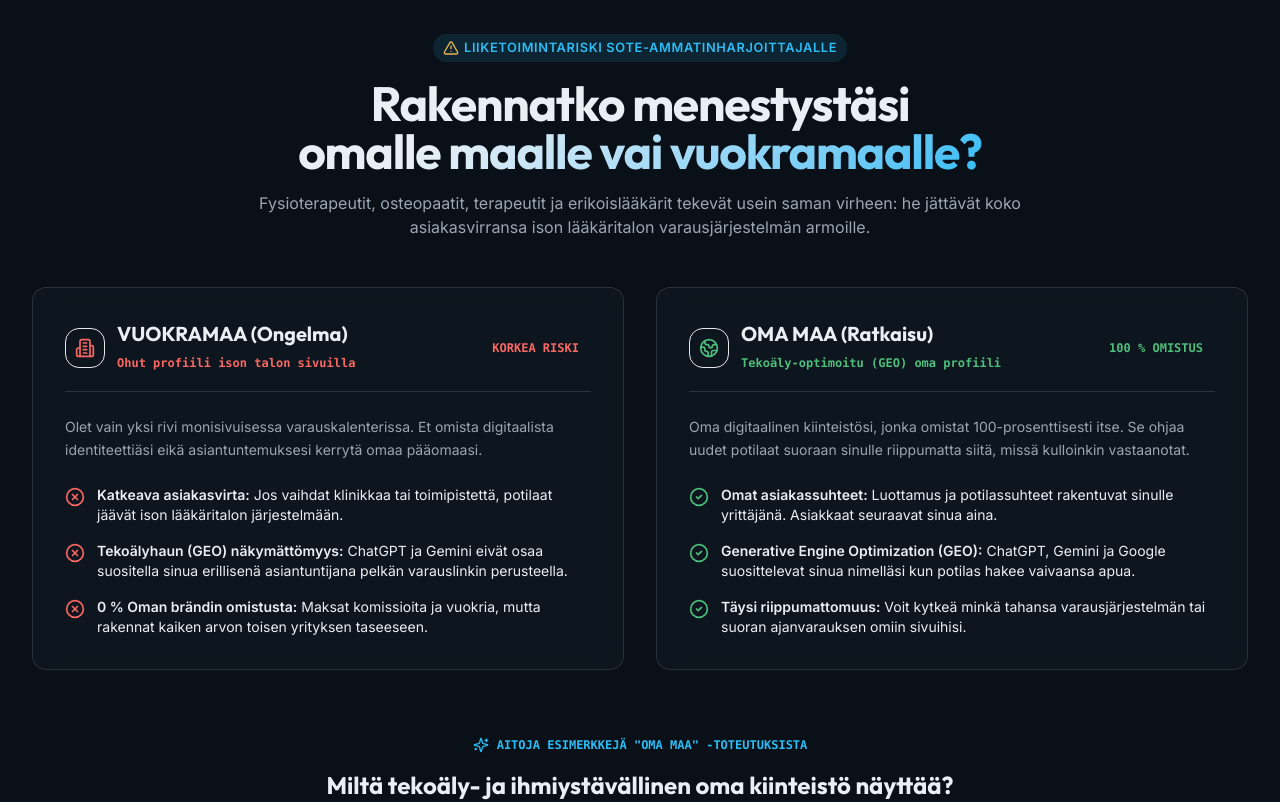
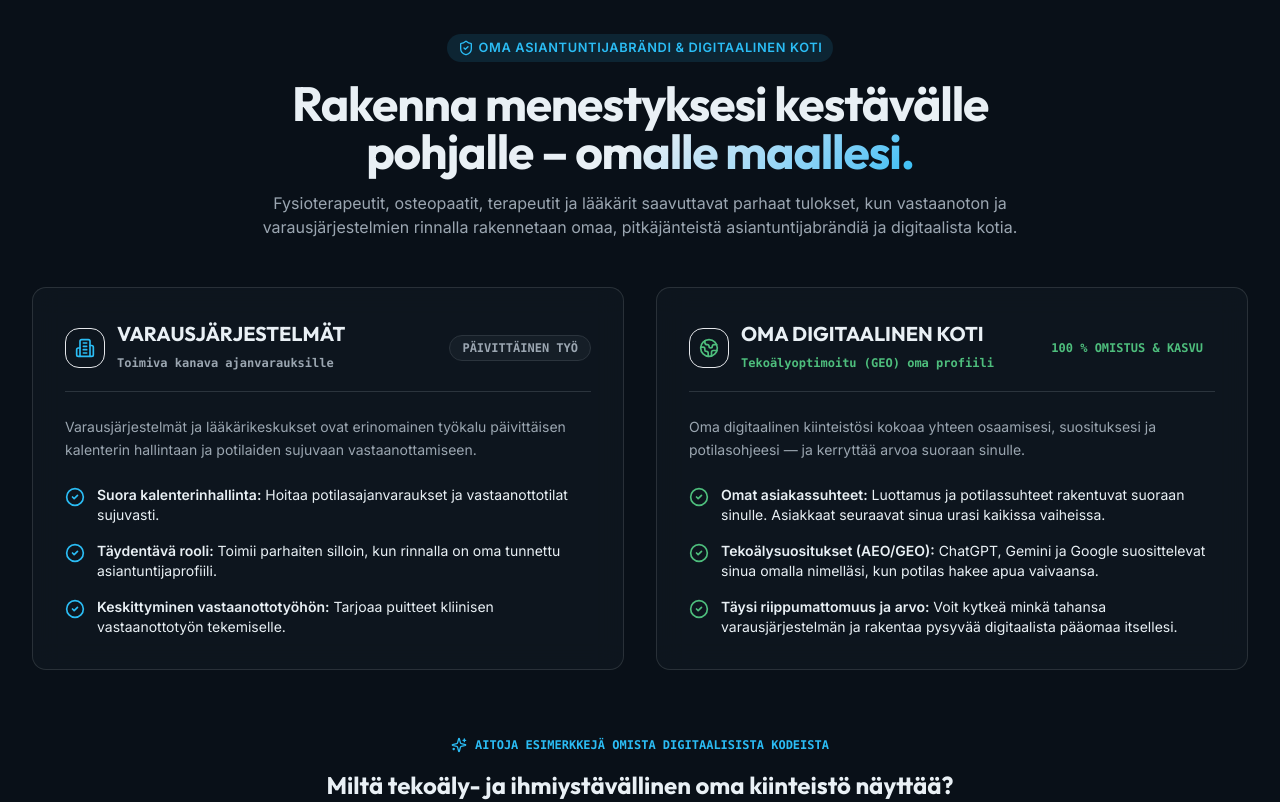
Before and after one commit to tftsakkinen-collab/tiedottajanne, a Next.js app: page /palvelut in a window 1280 px wide. Shown: the part 880-1682 px from the top of the page. Built offline with nearby package versions, Linux system fonts and the light colour scheme; no server answers.

Commit message:
feat(copy): 100% positive brand-building messaging and affirmative imperatives across all pages

```diff
--- a/src/app/page.tsx
+++ b/src/app/page.tsx
@@ -6,13 +6,13 @@ import { SITE_CONFIG } from "@/data/config";
 
 export const metadata: Metadata = {
   title: "Tiedottajanne Oy — AI-Kotisivut SOTE-Ammatinharjoittajille",
-  description: "Älä jätä asiakasvirtaasi isojen lääkäritalojen varausjärjestelmien varaan. Hanki AI-optimoitu (GEO) oma profiili 499 € perustajahintaan (vain 10 ensimmäiselle).",
+  description: "Rakenna oma digitaalinen kotisi: asiakassuhteet ja näkyvyys, jotka pysyvät sinulla. Hanki tekoälylle (GEO) optimoitu oma profiili 499 € perustajahintaan (vain 10 ensimmäiselle).",
   alternates: {
     canonical: "https://www.tiedottajanne.com",
   },
   openGraph: {
     title: "AI-Kotisivut SOTE-Ammatinharjoittajille — Tiedottajanne Oy",
-    description: "Oma maa vs. Vuokramaa: Täysin oma tekoälylle (ChatGPT, Gemini) optimoitu kotisivusto sote-alan ammatinharjoittajille.",
+    description: "Rakenna oma digitaalinen kotisi: asiakassuhteet ja näkyvyys, jotka pysyvät sinulla. Tekoälylle (ChatGPT, Gemini) optimoitu kotisivusto sote-alan ammatinharjoittajille.",
     url: "https://www.tiedottajanne.com",
     siteName: "Tiedottajanne Oy",
     locale: "fi_FI",
@@ -65,10 +65,10 @@ export default function Home() {
     "mainEntity": [
       {
         "@type": "Question",
-        "name": "Eikö profiili ison lääkärikeskuksen sivuilla riitä minulle?",
+        "name": "Miksi oma verkkokoti on tärkeä lisä vastaanoton ja varausjärjestelmän rinnalle?",
         "acceptedAnswer": {
           "@type": "Answer",
-          "text": "Profiili ison talon sivuilla on vuokramaata. Et omista digitaalista identiteettiäsi, ja jos vaihdat toimipistettä tai kliinistä ryhmää, asiakasvirtasi katkeaa. Lisäksi ChatGPT ja Gemini eivät osaa suositella sinua erillisenä asiantuntijana ilman omaa indeksoitua verkkokotia."
+          "text": "Oma digitaalinen koti varmistaa, että asiantuntijabrändisi, potilassuhteesi ja ammatillinen luottamuksesi rakentuvat suoraan sinulle. Lisäksi ChatGPT, Perplexity ja Google suosittelevat sinua omalla nimelläsi asiantuntijana vain, kun sinulla on oma tekoälyoptimoitu verkkoprofiili."
         }
       },
       {
@@ -141,12 +141,12 @@ export default function Home() {
 
             {/* Hero H1 */}
             <h1 className="text-3xl sm:text-5xl lg:text-6xl font-bold tracking-tight leading-[1.1] font-display text-[var(--text)]">
-              Näytkö tekoälylle vai oletko vain <span className="text-gradient-cyan">nimi ison talon varauslistassa?</span>
+              Näy tekoälylle omalla nimelläsi – <span className="text-gradient-cyan">rakenna näkyvyyttä, joka on sinun.</span>
             </h1>
 
             {/* Hero Lede */}
             <p className="text-base sm:text-lg text-[var(--muted)] max-w-2xl leading-relaxed">
-              <strong>Oma maa vs. Vuokramaa:</strong> Älä vuokraa näkyvyyttäsi isojen lääkärikeskusten varausjärjestelmissä. Tiedottajanne Oy rakentaa sinulle täysin oman, tekoälylle (ChatGPT, Gemini, Google AI) optimoidun digitaalisen profiilin, joka ohjaa potilaat suoraan sinulle.
+              <strong>Rakenna oma digitaalinen kotisi:</strong> asiakassuhteet ja näkyvyys, jotka pysyvät sinulla. Tiedottajanne Oy rakentaa sinulle tekoälylle (ChatGPT, Gemini, Google AI) optimoidun digitaalisen profiilin, joka tuo potilaat ja asiakkaat suoraan luoksesi.
             </p>
 
             {/* Primary CTA + Secondary Link */}
@@ -165,7 +165,7 @@ export default function Home() {
                 href="/palvelut"
                 className="btn btn--outline btn--lg text-sm sm:text-base font-semibold flex items-center justify-center gap-2"
               >
-                <span>Lue lisää (Oma maa vs. Vuokramaa)</span>
+                <span>Lue lisää oman digitaalisen kodin eduista</span>
               </Link>
             </div>
 
@@ -233,7 +233,7 @@ export default function Home() {
                     <span className="w-2.5 h-2.5 rounded-full bg-[var(--success)] animate-pulse" />
                     <span className="font-medium text-[var(--text)]">Orgaaninen tekoälynäkyvyys:</span>
                   </div>
-                  <span className="font-bold text-[var(--success)] font-display text-sm">100 % Oma maa</span>
+                  <span className="font-bold text-[var(--success)] font-display text-sm">Oma digitaalinen koti</span>
                 </div>
               </div>
 
@@ -435,7 +435,7 @@ export default function Home() {
 
           <div className="space-y-4">
             <h2 className="text-3xl sm:text-5xl font-bold tracking-tight text-[var(--text)] font-display">
-              Siirry vuokramaalta <span className="text-gradient-cyan">omalle maalle tänään.</span>
+              Rakenna menestyksesi <span className="text-gradient-cyan">kestävälle pohjalle – omalle maallesi.</span>
             </h2>
             <p className="text-sm sm:text-base text-[var(--muted)] max-w-xl mx-auto leading-relaxed">
               Lukitse 499 € testiryhmähinta (10 ensimmäiselle sote-ammatinharjoittajalle). "Näe ennen kuin maksat" -lupaus ja 30 päivän tyytyväisyystakuu.
--- a/src/components/ChannelReferences.tsx
+++ b/src/components/ChannelReferences.tsx
@@ -18,10 +18,10 @@ export default function ChannelReferences() {
             <span>Käytännön näytöt &amp; referenssit</span>
           </div>
           <h2 className="text-3xl sm:text-4xl md:text-5xl font-bold tracking-tight text-[var(--text)] leading-tight font-display">
-            Opeta SOTEa <span className="text-gradient-cyan">aidoilla referenssikanavilla</span>
+            Rakenna omaa asiantuntijabrändiäsi <span className="text-gradient-cyan">testatuilla opeilla</span>
           </h2>
           <p className="text-slate-200 text-sm sm:text-base leading-relaxed">
-            Teoria ei yksin riitä terveydenhuollossa. Tiedottajanne Oy:n opit ja videostrategiat perustuvat aitoihin, satojatuhansia ihmisiä tavoittaneisiin suomen- ja englanninkielisiin videokanaviin.
+            Vahva ammatillinen osaaminen herää eloon vaikuttavalla videoviestinnällä. Tiedottajanne Oy:n opit ja videostrategiat antavat sinulle suorat työkalut oman kanavasi ja näkyvyytesi rakentamiseen.
           </p>
         </div>
 
@@ -60,7 +60,7 @@ export default function ChannelReferences() {
 
                 <div className="p-4 rounded-2xl bg-[var(--surface)] border border-[var(--border)] space-y-2">
                   <span className="text-xs font-semibold text-[var(--accent)] uppercase tracking-wider block">
-                    Mitä tästä oppii SOTE-ammattilaiselle:
+                    Miten voit soveltaa tätä omaan asiantuntijabrändiisi:
                   </span>
                   <ul className="space-y-1.5 text-xs text-slate-200">
                     {c.keyLearnings.map((t, i) => (
--- a/src/components/SoteRoiCalculator.tsx
+++ b/src/components/SoteRoiCalculator.tsx
@@ -163,7 +163,7 @@ export default function SoteRoiCalculator() {
               <div className="p-5 sm:p-6 rounded-2xl bg-white/[0.03] border border-white/10 space-y-1.5 text-center">
                 <span className="text-xs uppercase font-medium text-slate-300 block">Vastaava Ads-arvo / kk:</span>
                 <div className="text-3xl font-bold font-display text-emerald-400">{adSavings.toLocaleString("fi-FI")} €</div>
-                <span className="text-[11px] text-slate-300 block">Säästö suoraan leikkaamalla maksettua CPM-mainontaa</span>
+                <span className="text-[11px] text-slate-300 block">Arvo, jonka luot suoraan omalla orgaanisella näkyvyydelläsi ja brändipääomallasi</span>
               </div>
 
               <div className="p-5 sm:p-6 rounded-2xl bg-white/[0.03] border border-white/10 space-y-1.5 text-center">
@@ -182,7 +182,7 @@ export default function SoteRoiCalculator() {
             <div className="p-5 rounded-2xl bg-white/[0.02] border border-white/10 text-xs sm:text-sm text-slate-200 flex items-start sm:items-center gap-3.5">
               <ShieldCheck className="w-5 h-5 text-[#00d2ff] shrink-0 mt-0.5 sm:mt-0" />
               <span>
-                <strong className="text-white">Tiedottajanne Oy:n periaate:</strong> Orgaaninen laatu ja AEO-hakukonenäkyvyys (YouTube &amp; Google) tuovat kestävää luottamusta sote-alan asiakkaille ilman jatkuvaa rahan pumppaamista pikamainoksiin.
+                <strong className="text-white">Tiedottajanne Oy:n periaate:</strong> Orgaaninen laatu ja AEO-hakukonenäkyvyys (YouTube &amp; Google) rakentavat pysyvää luottamusta ja omaa asiantuntijabrändiä, joka kasvaa ja kantaa vuodesta toiseen kestävällä pohjalla.
               </span>
             </div>
           </div>
@@ -277,7 +277,7 @@ export default function SoteRoiCalculator() {
               <p className="text-xs text-slate-300 max-w-md mx-auto leading-relaxed">
                 {calculateScore() >= 80
                   ? "Erinomaista! Kanavasi ja viestintäsi ovat jo erittäin vahvalla pohjalla. Pyydä meiltä sparraus AI-automaatioiden hienosäätöön."
-                  : "Paljon potentiaalia! Orgaanisen näkyvyyden ja tekoälyvalmiuksien nostaminen tuo merkittäviä mainossäästöjä sote-yrityksellesi."}
+                  : "Upea mahdollisuus kehittyä! Oman orgaanisen näkyvyyden ja tekoälyvalmiuksien vahvistaminen avaa suuren potentiaalin oman asiantuntijabrändisi kasvulle."}
               </p>
             </div>
           </div>
--- a/src/components/palvelut/PalvelutHero.tsx
+++ b/src/components/palvelut/PalvelutHero.tsx
@@ -20,12 +20,12 @@ export default function PalvelutHero() {
 
         {/* Hero Headline */}
         <h1 className="text-3xl sm:text-5xl md:text-6xl lg:text-7xl font-display font-bold tracking-tight leading-[1.08] max-w-4xl text-[var(--text)]">
-          Näytkö tekoälylle vai oletko vain <span className="text-gradient-cyan">nimi ison talon varauslistassa?</span>
+          Näy tekoälylle omalla nimelläsi – <span className="text-gradient-cyan">rakenna näkyvyyttä, joka on sinun.</span>
         </h1>
 
         {/* Hero Lede / Value Proposition */}
         <p className="mt-6 text-base sm:text-lg md:text-xl text-[var(--muted)] max-w-3xl leading-relaxed font-sans">
-          <strong>Oma maa vs. Vuokramaa:</strong> Älä jätä asiakasvirtaasi ja digitaalista identiteettiäsi ison lääkärikeskuksen varausjärjestelmän armoille. Tiedottajanne Oy rakentaa sinulle täysin oman, tekoälylle (ChatGPT, Gemini, Google AI) optimoidun digitaalisen kiinteistön, joka tuo potilaat suoraan sinulle.
+          <strong>Rakenna oma digitaalinen kotisi:</strong> asiakassuhteet ja näkyvyys, jotka pysyvät sinulla. Tiedottajanne Oy rakentaa sinulle tekoälylle (ChatGPT, Gemini, Google AI) optimoidun digitaalisen kiinteistön, joka tuo potilaat ja asiakkaat suoraan luoksesi.
         </p>
 
         {/* Dual Call to Action Buttons */}
--- a/src/components/palvelut/SoteFaqSection.tsx
+++ b/src/components/palvelut/SoteFaqSection.tsx
@@ -13,8 +13,8 @@ export default function SoteFaqSection() {
 
   const faqs: FaqItem[] = [
     {
-      question: "Eikö profiili ison lääkärikeskuksen sivuilla riitä minulle?",
-      answer: "Profiili ison talon sivuilla on vuokramaata. Et omista digitaalista identiteettiäsi, ja jos vaihdat toimipistettä tai kliinistä ryhmää, asiakasvirtasi katkeaa. Lisäksi ChatGPT ja Gemini eivät osaa suositella sinua erillisenä asiantuntijana ilman omaa indeksoitua verkkokotia.",
+      question: "Miksi oma verkkokoti on tärkeä lisä vastaanoton ja varausjärjestelmän rinnalle?",
+      answer: "Oma digitaalinen koti varmistaa, että asiantuntijabrändisi, potilassuhteesi ja ammatillinen luottamuksesi rakentuvat suoraan sinulle. Lisäksi ChatGPT, Perplexity ja Google suosittelevat sinua omalla nimelläsi asiantuntijana vain silloin, kun sinulla on oma tekoälyoptimoitu verkkoprofiili.",
     },
     {
       question: "Mitä 'Näe ennen kuin maksat' -lupaus ja 30 päivän takuu tarkoittavat?",
@@ -88,7 +88,7 @@ export default function SoteFaqSection() {
         {/* Final CTA Strip */}
         <div className="pt-8 text-center space-y-4">
           <h3 className="text-xl font-bold text-[var(--text)] font-display">
-            Oletko valmis siirtymään vuokramaalta omalle maalle?
+            Oletko valmis rakentamaan menestyksesi omalle maallesi?
           </h3>
           <div>
             <a
--- a/src/components/palvelut/VuokramaaVsOmaMaa.tsx
+++ b/src/components/palvelut/VuokramaaVsOmaMaa.tsx
@@ -1,6 +1,6 @@
 "use client";
 
-import { AlertTriangle, CheckCircle2, XCircle, Building2, Globe2, ExternalLink, Sparkles } from "lucide-react";
+import { CheckCircle2, Building2, Globe2, ExternalLink, Sparkles, ShieldCheck } from "lucide-react";
 
 export default function VuokramaaVsOmaMaa() {
   return (
@@ -10,58 +10,58 @@ export default function VuokramaaVsOmaMaa() {
         {/* Section Header */}
         <div className="text-center space-y-4 max-w-3xl mx-auto">
           <div className="pill uppercase tracking-wider">
-            <AlertTriangle className="w-4 h-4 text-[var(--warning)]" />
-            <span>Liiketoimintariski Sote-Ammatinharjoittajalle</span>
+            <ShieldCheck className="w-4 h-4 text-[var(--accent)]" />
+            <span>Oma Asiantuntijabrändi &amp; Digitaalinen Koti</span>
           </div>
           <h2 className="text-3xl sm:text-4xl md:text-5xl font-bold tracking-tight text-[var(--text)] font-display leading-tight">
-            Rakennatko menestystäsi <span className="text-gradient-cyan">omalle maalle vai vuokramaalle?</span>
+            Rakenna menestyksesi kestävälle pohjalle – <span className="text-gradient-cyan">omalle maallesi.</span>
           </h2>
           <p className="text-[var(--muted)] text-sm sm:text-base leading-relaxed">
-            Fysioterapeutit, osteopaatit, terapeutit ja erikoislääkärit tekevät usein saman virheen: he jättävät koko asiakasvirransa ison lääkäritalon varausjärjestelmän armoille.
+            Fysioterapeutit, osteopaatit, terapeutit ja lääkärit saavuttavat parhaat tulokset, kun vastaanoton ja varausjärjestelmien rinnalla rakennetaan omaa, pitkäjänteistä asiantuntijabrändiä ja digitaalista kotia.
           </p>
         </div>
 
         {/* Side-by-Side Comparison */}
         <div className="grid grid-cols-1 lg:grid-cols-2 gap-8">
 
-          {/* Rented Land Card (Vuokramaa) */}
-          <div className="glass rounded-3xl p-8 space-y-6 border border-[var(--danger)]/30 bg-[var(--danger)]/[0.02]">
+          {/* Card 1: External booking / channels */}
+          <div className="glass rounded-3xl p-8 space-y-6 border border-[var(--border)] bg-[var(--surface)]/40">
             <div className="flex items-center justify-between border-b border-[var(--border)] pb-4">
               <div className="flex items-center gap-3">
-                <div className="w-10 h-10 rounded-xl bg-[var(--danger)]/10 border border-[var(--danger)]/20 flex items-center justify-center text-[var(--danger)]">
+                <div className="w-10 h-10 rounded-xl bg-[var(--accent)]/10 border border-[var(--accent)]/20 flex items-center justify-center text-[var(--accent)]">
                   <Building2 className="w-5 h-5" />
                 </div>
                 <div>
-                  <h3 className="text-lg sm:text-xl font-bold text-[var(--text)] font-display">VUOKRAMAA (Ongelma)</h3>
-                  <span className="text-xs text-[var(--danger)] font-mono font-semibold">Ohut profiili ison talon sivuilla</span>
+                  <h3 className="text-lg sm:text-xl font-bold text-[var(--text)] font-display">VARAUSJÄRJESTELMÄT</h3>
+                  <span className="text-xs text-[var(--muted)] font-mono font-semibold">Toimiva kanava ajanvarauksille</span>
                 </div>
               </div>
-              <span className="px-3 py-1 rounded-full bg-[var(--danger)]/10 text-[var(--danger)] text-xs font-mono font-bold">
-                KORKEA RISKI
+              <span className="px-3 py-1 rounded-full bg-[var(--surface-elevated)] text-[var(--muted)] text-xs font-mono font-bold border border-[var(--border)]">
+                PÄIVITTÄINEN TYÖ
               </span>
             </div>
 
             <p className="text-sm text-[var(--muted)] leading-relaxed">
-              Olet vain yksi rivi monisivuisessa varauskalenterissa. Et omista digitaalista identiteettiäsi eikä asiantuntemuksesi kerrytä omaa pääomaasi.
+              Varausjärjestelmät ja lääkärikeskukset ovat erinomainen työkalu päivittäisen kalenterin hallintaan ja potilaiden sujuvaan vastaanottamiseen.
             </p>
 
             <ul className="space-y-4 text-xs sm:text-sm text-[var(--text)]">
               <li className="flex items-start gap-3">
-                <XCircle className="w-5 h-5 text-[var(--danger)] shrink-0 mt-0.5" />
-                <span><strong>Katkeava asiakasvirta:</strong> Jos vaihdat klinikkaa tai toimipistettä, potilaat jäävät ison lääkäritalon järjestelmään.</span>
+                <CheckCircle2 className="w-5 h-5 text-[var(--accent)] shrink-0 mt-0.5" />
+                <span><strong>Suora kalenterinhallinta:</strong> Hoitaa potilasajanvaraukset ja vastaanottotilat sujuvasti.</span>
               </li>
               <li className="flex items-start gap-3">
-                <XCircle className="w-5 h-5 text-[var(--danger)] shrink-0 mt-0.5" />
-                <span><strong>Tekoälyhaun (GEO) näkymättömyys:</strong> ChatGPT ja Gemini eivät osaa suositella sinua erillisenä asiantuntijana pelkän varauslinkin perusteella.</span>
+                <CheckCircle2 className="w-5 h-5 text-[var(--accent)] shrink-0 mt-0.5" />
+                <span><strong>Täydentävä rooli:</strong> Toimii parhaiten silloin, kun rinnalla on oma tunnettu asiantuntijaprofiili.</span>
               </li>
               <li className="flex items-start gap-3">
-                <XCircle className="w-5 h-5 text-[var(--danger)] shrink-0 mt-0.5" />
-                <span><strong>0 % Oman brändin omistusta:</strong> Maksat komissioita ja vuokria, mutta rakennat kaiken arvon toisen yrityksen taseeseen.</span>
+                <CheckCircle2 className="w-5 h-5 text-[var(--accent)] shrink-0 mt-0.5" />
+                <span><strong>Keskittyminen vastaanottotyöhön:</strong> Tarjoaa puitteet kliinisen vastaanottotyön tekemiselle.</span>
               </li>
             </ul>
           </div>
 
-          {/* Owned Land Card (Oma maa) */}
+          {/* Card 2: Owned Land Card (Oma maa) */}
           <div className="glass rounded-3xl p-8 space-y-6 border border-[var(--success)]/40 bg-[var(--success)]/[0.03]">
             <div className="flex items-center justify-between border-b border-[var(--border)] pb-4">
               <div className="flex items-center gap-3">
@@ -69,31 +69,31 @@ export default function VuokramaaVsOmaMaa() {
                   <Globe2 className="w-5 h-5" />
                 </div>
                 <div>
-                  <h3 className="text-lg sm:text-xl font-bold text-[var(--text)] font-display">OMA MAA (Ratkaisu)</h3>
-                  <span className="text-xs text-[var(--success)] font-mono font-semibold">Tekoäly-optimoitu (GEO) oma profiili</span>
+                  <h3 className="text-lg sm:text-xl font-bold text-[var(--text)] font-display">OMA DIGITAALINEN KOTI</h3>
+                  <span className="text-xs text-[var(--success)] font-mono font-semibold">Tekoälyoptimoitu (GEO) oma profiili</span>
                 </div>
               </div>
               <span className="px-3 py-1 rounded-full bg-[var(--success)]/10 text-[var(--success)] text-xs font-mono font-bold">
-                100 % OMISTUS
+                100 % OMISTUS &amp; KASVU
               </span>
             </div>
 
             <p className="text-sm text-[var(--muted)] leading-relaxed">
-              Oma digitaalinen kiinteistösi, jonka omistat 100-prosenttisesti itse. Se ohjaa uudet potilaat suoraan sinulle riippumatta siitä, missä kulloinkin vastaanotat.
+              Oma digitaalinen kiinteistösi kokoaa yhteen osaamisesi, suosituksesi ja potilasohjeesi — ja kerryttää arvoa suoraan sinulle.
             </p>
 
             <ul className="space-y-4 text-xs sm:text-sm text-[var(--text)]">
               <li className="flex items-start gap-3">
                 <CheckCircle2 className="w-5 h-5 text-[var(--success)] shrink-0 mt-0.5" />
-                <span><strong>Omat asiakassuhteet:</strong> Luottamus ja potilassuhteet rakentuvat sinulle yrittäjänä. Asiakkaat seuraavat sinua aina.</span>
+                <span><strong>Omat asiakassuhteet:</strong> Luottamus ja potilassuhteet rakentuvat suoraan sinulle. Asiakkaat seuraavat sinua urasi kaikissa vaiheissa.</span>
               </li>
               <li className="flex items-start gap-3">
                 <CheckCircle2 className="w-5 h-5 text-[var(--success)] shrink-0 mt-0.5" />
-                <span><strong>Generative Engine Optimization (GEO):</strong> ChatGPT, Gemini ja Google suosittelevat sinua nimelläsi kun potilas hakee vaivaansa apua.</span>
+                <span><strong>Tekoälysuositukset (AEO/GEO):</strong> ChatGPT, Gemini ja Google suosittelevat sinua omalla nimelläsi, kun potilas hakee apua vaivaansa.</span>
               </li>
               <li className="flex items-start gap-3">
                 <CheckCircle2 className="w-5 h-5 text-[var(--success)] shrink-0 mt-0.5" />
-                <span><strong>Täysi riippumattomuus:</strong> Voit kytkeä minkä tahansa varausjärjestelmän tai suoran ajanvarauksen omiin sivuihisi.</span>
+                <span><strong>Täysi riippumattomuus ja arvo:</strong> Voit kytkeä minkä tahansa varausjärjestelmän ja rakentaa pysyvää digitaalista pääomaa itsellesi.</span>
               </li>
             </ul>
           </div>
@@ -105,7 +105,7 @@ export default function VuokramaaVsOmaMaa() {
           <div className="text-center space-y-2 max-w-2xl mx-auto">
             <div className="inline-flex items-center gap-2 text-xs font-mono font-bold uppercase text-[var(--accent)]">
               <Sparkles className="w-4 h-4" />
-              <span>Aitoja Esimerkkejä "Oma Maa" -Toteutuksista</span>
+              <span>Aitoja Esimerkkejä Omista Digitaalisista Kodeista</span>
             </div>
             <h3 className="text-2xl font-bold font-display text-[var(--text)]">
               Miltä tekoäly- ja ihmiystävällinen oma kiinteistö näyttää?
```
Also changed, not shown: src/app/palvelut/page.tsx (+9 -9 lines), src/app/referenssit/page.tsx (+11 -11 lines), public/llms.txt.
